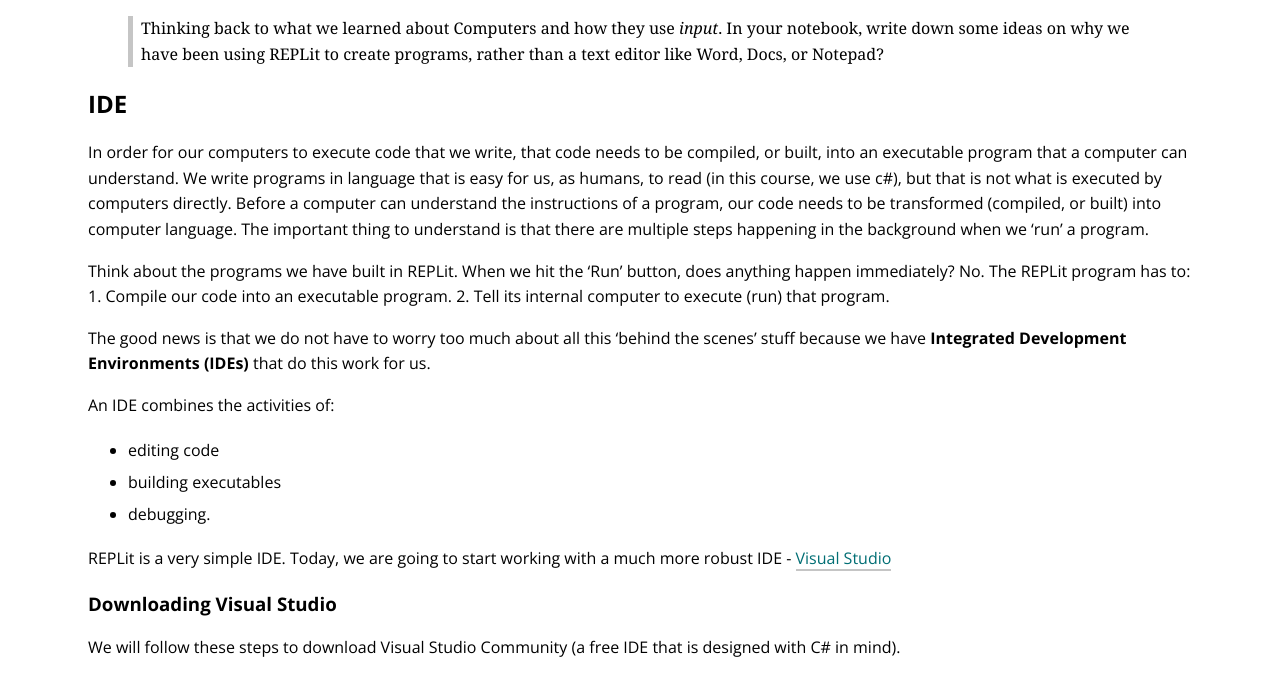
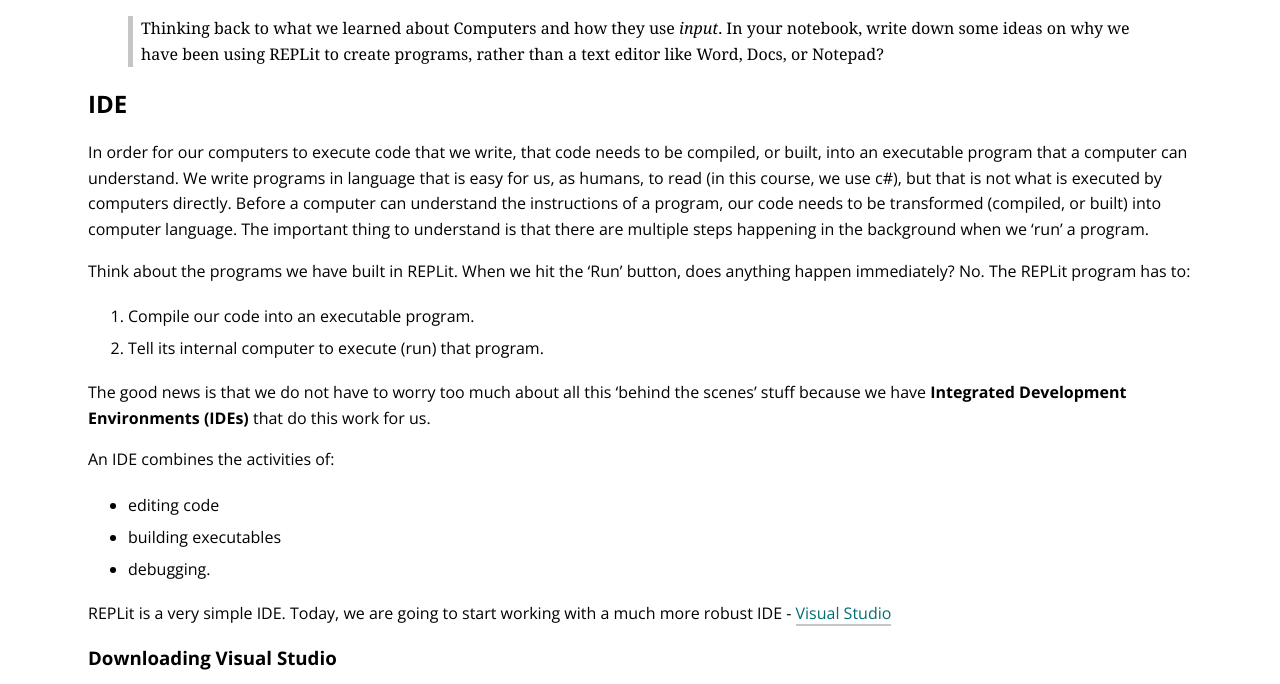
Before and after one commit to turingschool/launch-curriculum, a Jekyll site: the page built from module1/lessons/Week4/IntroToIDE.md, in a window 1280 px wide and 900 px high, scrolled down 430 px, cut to the strip 0-684 px from the top of the window. Built offline with Jekyll 4.4.1, drawn with Linux system fonts in a browser that asks for light colours; nearby versions of some CDN libraries; comment, search, counter and statistics services are not loaded.

Commit message:
Update IntroToIDE.md

```diff
--- a/module1/lessons/Week4/IntroToIDE.md
+++ b/module1/lessons/Week4/IntroToIDE.md
@@ -15,8 +15,8 @@
 In order for our computers to execute code that we write, that code needs to be compiled, or built, into an executable program that a computer can understand.  We write programs in language that is easy for us, as humans, to read (in this course, we use c#), but that is not what is executed by computers directly.  Before a computer can understand the instructions of a program, our code needs to be transformed (compiled, or built) into computer language.  The important thing to understand is that there are multiple steps happening in the background when we 'run' a program.
 
 Think about the programs we have built in REPLit.  When we hit the 'Run' button, does anything happen immediately? No.  The REPLit program has to:
-    1. Compile our code into an executable program.
-    2. Tell its internal computer to execute (run) that program.
+1. Compile our code into an executable program.
+2. Tell its internal computer to execute (run) that program.
 
 The good news is that we do not have to worry too much about all this 'behind the scenes' stuff because we have **Integrated Development Environments (IDEs)** that do this work for us.
 
@@ -40,7 +40,7 @@
 6. When completed, you should see a screen like this (with fewer options on the left hand side)
 ![](/assets/images/module1/Week4/VisualStudioDownloaded.png)
 
-### .NET and Different Types of Programs
+## .NET and Different Types of Programs
 Now that we have our IDE downloaded, let's start by creating a new program.
 
 ![](/assets/images/module1/Week4/CreateANewProject.png)
@@ -49,7 +49,7 @@
 
 We first need to decide what **type** of program we are going to create. Up to now, we have created programs that allow us to interact with the **console**; in other words, we have created **Console Applications**.  We will continue working with Console Applications for now, but you can see there a lot of different types of programs we could choose from: ASP.NET Core Web App, Blazor Server App, ASP.NET Core Web API, etc...
 
-#### .NET
+### .NET
 Many of these program types reference [.NET](https://dotnet.microsoft.com/en-us/learn/dotnet/what-is-dotnet-framework).  .NET is a **framework** and **Common Language Runtime** for developing lots of different types of applications.
 
 A **Framework** is a developer tool that gives us additional classes and methods that would not exist in plain c#.
@@ -132,15 +132,20 @@
 
 For more information on customizations, you can review the [Microsoft Docs](https://docs.microsoft.com/en-us/visualstudio/ide/personalizing-the-visual-studio-ide?view=vs-2022).
 
+<section class='call-to-action' markdown='1'>
 ### Practice
 
-> With a partner, work through the following exercises.  You should collaborate on how to complete the tasks, and both complete them on your own machine.
-> 1. Create a **Dictionary** with movie genres as Keys, and a movie in that genre as Values.  You could use this data as a starting point:
->       * Comedy: Ghostbusters
->       * Drama: the Imitation Game
->       * Thriller: Atomic Blonde
-> 2. Ask a user for a movie genre; continue asking if the genre provided is not a key in the dictionary (you can hard-code this, or take a look at the [Contains()](https://www.geeksforgeeks.org/c-sharp-dictionary-containskey-method/) method.)
-> 3. Output a movie to the user based on their suggestion.
+With a partner, work through the following exercises.  You should collaborate on how to complete the tasks, and both complete them on your own machine.
+1. Create a **Dictionary** with movie genres as Keys, and a movie in that genre as Values.  You could use this data as a starting point:
+    * Comedy: Ghostbusters
+    * Drama: the Imitation Game
+    * Thriller: Atomic Blonde
+2. Ask a user for a movie genre; continue asking if the genre provided is not a key in the dictionary (you can hard-code this, or take a look at the [Contains()](https://www.geeksforgeeks.org/c-sharp-dictionary-containskey-method/) method.)
+3. Output a movie to the user based on their suggestion.
+
+</section>
+
+
 
 ## Checks for Understanding
 * What is an IDE?
```
